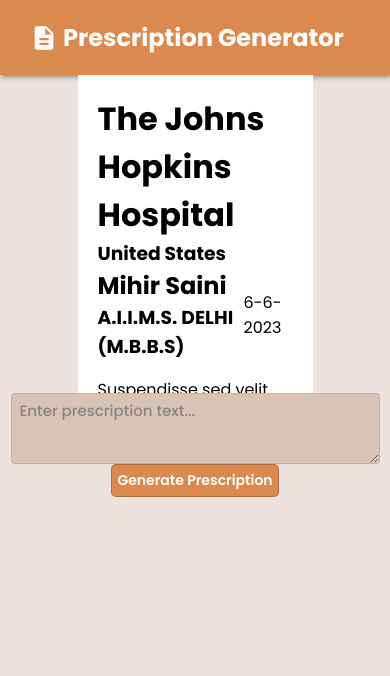
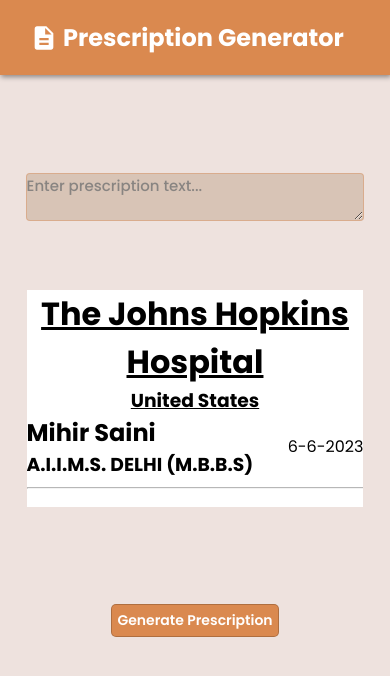
Before and after one commit to mihir224/prescription-generator, a React (Create React App) app: page / in a window 390 px wide. Shown: the top 676 px of the page. Built offline with nearby package versions, Linux system fonts and the light colour scheme; a web font is replaced by a local one.

Commit message:
fixed responsiveness

```diff
--- a/src/components/Input.js
+++ b/src/components/Input.js
@@ -20,15 +20,19 @@
         const doc=new jsPDF();
         html2canvas(element).then((canvas)=>{
             const imgData=canvas.toDataURL('image/png');
-            doc.addImage(imgData,'PNG',10,10,190,0)
+            doc.addImage(imgData,'PNG',5,10,200,0)
             doc.save("prescription.pdf");
         })
     }
     return(
         <div id='input'>
-            <div id='prescription'>
-            <h1>The Johns Hopkins Hospital</h1>
-            <h3>United States</h3>
+        <div id='input-body'>
+            <textarea id='ta' onChange={handleChange} value={input} placeholder='Enter prescription text...'></textarea>
+            <div ref={inputRef} id='prescription'>
+            <div id='title'>
+                <h1>The Johns Hopkins Hospital</h1>
+                <h3>United States</h3>
+            </div>
             <div id='header'>
             <div>
                 <h2>Mihir Saini</h2>
@@ -36,9 +40,10 @@
             </div>
             <div><span>{formattedDate}</span></div>
             </div>
-                <p>Suspendisse sed velit vitae ex semper auctor in ac neque. Donec pulvinar tortor at nibh aliquet volutpat. Mauris velit est, malesuada sed porta ac, euismod et ex. Donec ultricies tortor a urna lacinia posuere. Integer eget odio eu velit ornare euismod placerat a elit. Donec ac laoreet ante. Etiam nec nisi ac purus bibendum tempor. Integer elementum felis in eros auctor, vitae tincidunt quam facilisis. Quisque et iaculis neque, non maximus ligula.</p>
+            <hr/>
+                <p id='content'>{input}</p>
             </div>
-            <textarea ref={inputRef} id='ta' onChange={handleChange} value={input} placeholder='Enter prescription text...'></textarea>
+        </div>
             <button className='btn' onClick={handleClick} >Generate Prescription</button>
         </div>
     )
--- a/src/styles/Input.css
+++ b/src/styles/Input.css
@@ -80,10 +80,15 @@
 }
 @media screen and (max-width:1000px) {
     #input{
-        height: 50%;
+        height:70%
     }
-    #ta{
-        width: 90vw;
-        height: 40%;
-    }
+   #input-body{
+       flex-direction: column;
+       align-items: center;
+       gap:0px
+   }
+   #prescription,#ta{
+       width: 90%;
+       padding: 0;
+   }
 }
```
